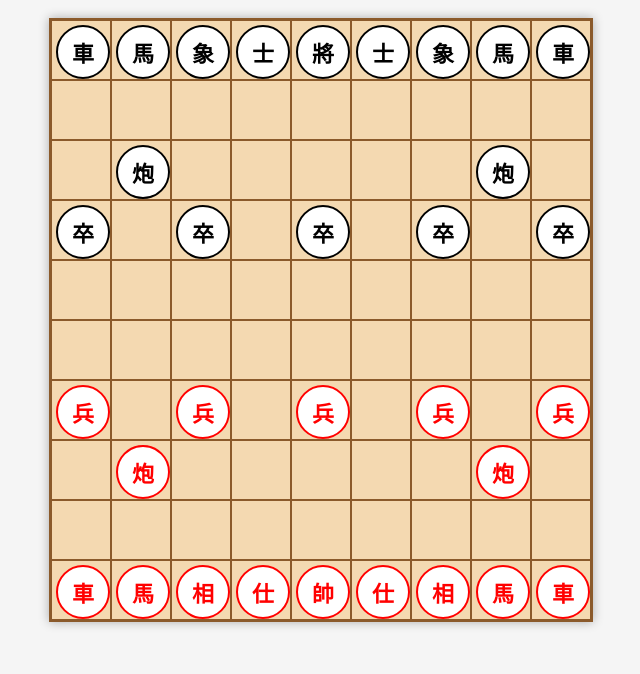
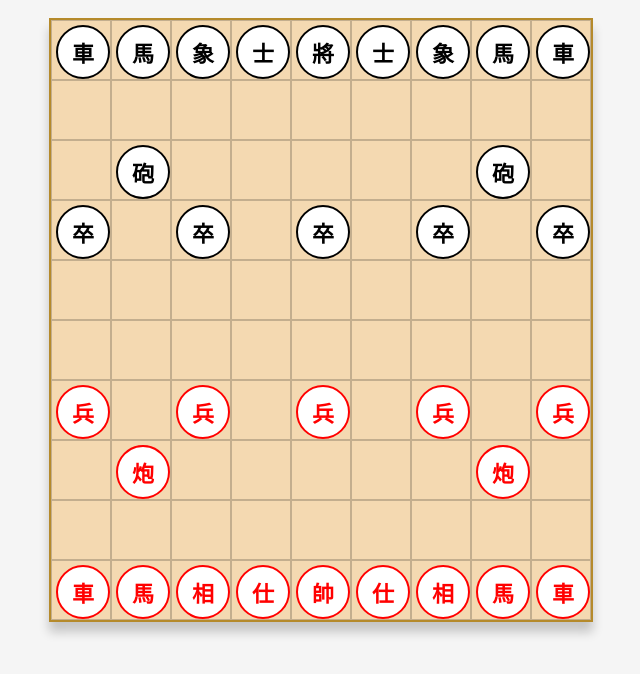
Before and after one commit to vietnamcleveland-netizen/xiangqi-webapp, a website: page public/index.html in a window 1280 px wide. Shown: the part 60-734 px from the top of the page, without its empty margins (319-959 px from the left). Drawn offline with Linux system fonts and the light colour scheme.

Commit message:
Update index.html

```diff
--- a/public/index.html
+++ b/public/index.html
@@ -5,19 +5,48 @@
   <meta name="viewport" content="width=device-width, initial-scale=1.0" />
   <title>Xiangqi WebApp</title>
   <style>
-    body { background:#f5f5f5; font-family: Arial, sans-serif; text-align:center; margin:0 }
-    h1 { color:#b22222; margin-top:20px }
-    #board{
-      display:grid; grid-template-columns:repeat(9,60px); grid-template-rows:repeat(10,60px);
-      justify-content:center; background:#f4d9b1; border:2px solid #8b5a2b; box-shadow:0 0 10px rgba(0,0,0,.3);
-      margin:20px auto; width:540px; height:600px; position:relative;
+    body {
+      background: #f5f5f5;
+      font-family: Arial, sans-serif;
+      text-align: center;
+      margin: 0;
     }
-    .cell{ border:1px solid #8b5a2b; box-sizing:border-box; position:relative }
-    .piece{
-      position:absolute; width:50px; height:50px; border-radius:50%; border:2px solid; background:#fff;
-      display:flex; align-items:center; justify-content:center; font-weight:bold; font-size:22px; cursor:pointer;
+    h1 {
+      color: #b22222;
+      margin-top: 20px;
     }
-    .red{ color:red; border-color:red } .black{ color:black; border-color:black }
+    #board {
+      position: relative;
+      margin: 20px auto;
+      width: 540px;
+      height: 600px;
+      background: #f4d9b1;
+      box-shadow: 0 10px 10px rgba(0, 0, 0, 0.2);
+      border: 2px solid #b58a2b;
+    }
+    .cell {
+      position: absolute;
+      width: 60px;
+      height: 60px;
+      border: 1px solid rgba(0, 0, 0, 0.2);
+      box-sizing: border-box;
+    }
+    .piece {
+      position: absolute;
+      width: 50px;
+      height: 50px;
+      border-radius: 50%;
+      border: 2px solid #000;
+      display: flex;
+      align-items: center;
+      justify-content: center;
+      font-weight: bold;
+      font-size: 22px;
+      background: #fff;
+      cursor: pointer;
+    }
+    .red { color: red; border-color: red; }
+    .black { color: black; border-color: black; }
   </style>
 </head>
 <body>
@@ -26,24 +55,41 @@
 
   <script>
     const board = document.getElementById("board");
-    for (let i = 0; i < 90; i++) { const c=document.createElement("div"); c.className="cell"; board.appendChild(c); }
 
-    function placePiece(txt, color, x, y){
-      const p=document.createElement("div");
-      p.className=`piece ${color}`;
-      p.style.left=`${x*60+5}px`; p.style.top=`${y*60+5}px`;
-      p.textContent=txt; board.appendChild(p);
+    // Vẽ lưới 9x10
+    for (let y = 0; y < 10; y++) {
+      for (let x = 0; x < 9; x++) {
+        const cell = document.createElement("div");
+        cell.className = "cell";
+        cell.style.left = `${x * 60}px`;
+        cell.style.top = `${y * 60}px`;
+        board.appendChild(cell);
+      }
     }
 
-    // Đen (trên)
-    ["車","馬","象","士","將","士","象","馬","車"].forEach((t,i)=>placePiece(t,"black",i,0));
-    placePiece("炮","black",1,2); placePiece("炮","black",7,2);
-    for(let i=0;i<9;i+=2) placePiece("卒","black",i,3);
+    // Hàm đặt quân
+    function placePiece(text, color, x, y) {
+      const p = document.createElement("div");
+      p.className = `piece ${color}`;
+      p.textContent = text;
+      p.style.left = `${x * 60 + 5}px`;
+      p.style.top = `${y * 60 + 5}px`;
+      board.appendChild(p);
+    }
 
-    // Đỏ (dưới)
-    ["車","馬","相","仕","帥","仕","相","馬","車"].forEach((t,i)=>placePiece(t,"red",i,9));
-    placePiece("炮","red",1,7); placePiece("炮","red",7,7);
-    for(let i=0;i<9;i+=2) placePiece("兵","red",i,6);
+    // Bố trí quân đen (trên)
+    const blackPieces = ["車","馬","象","士","將","士","象","馬","車"];
+    blackPieces.forEach((t, i) => placePiece(t, "black", i, 0));
+    placePiece("砲", "black", 1, 2);
+    placePiece("砲", "black", 7, 2);
+    for (let i = 0; i < 9; i += 2) placePiece("卒", "black", i, 3);
+
+    // Bố trí quân đỏ (dưới)
+    const redPieces = ["車","馬","相","仕","帥","仕","相","馬","車"];
+    redPieces.forEach((t, i) => placePiece(t, "red", i, 9));
+    placePiece("炮", "red", 1, 7);
+    placePiece("炮", "red", 7, 7);
+    for (let i = 0; i < 9; i += 2) placePiece("兵", "red", i, 6);
   </script>
 </body>
 </html>
```
